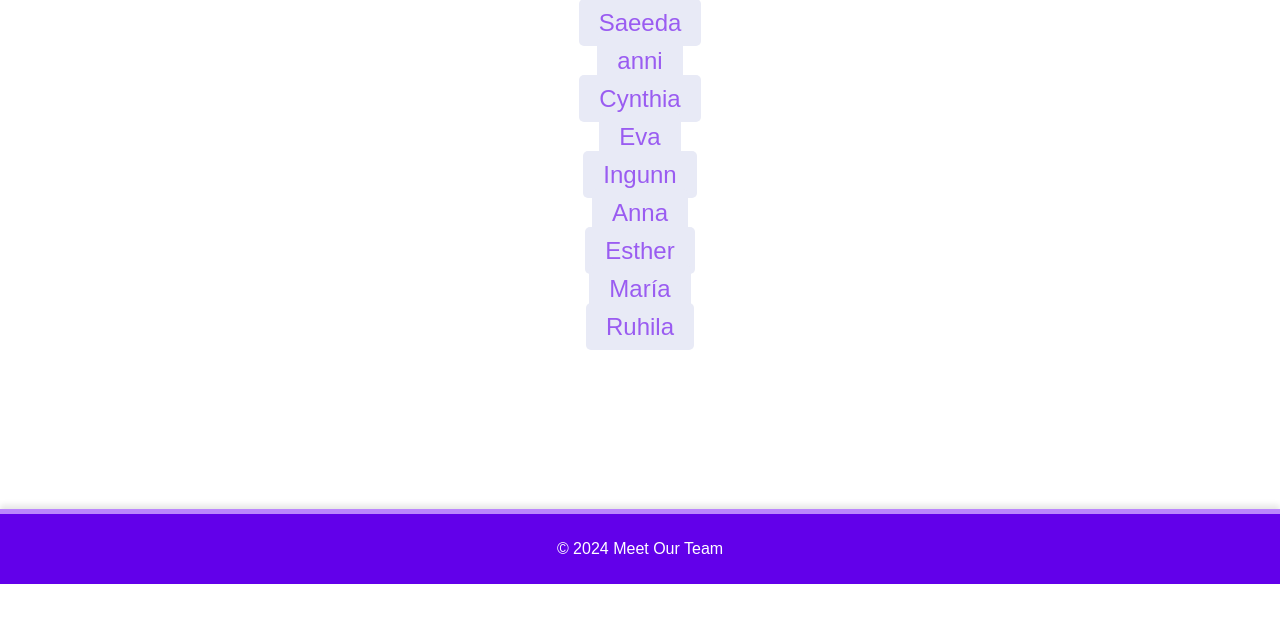
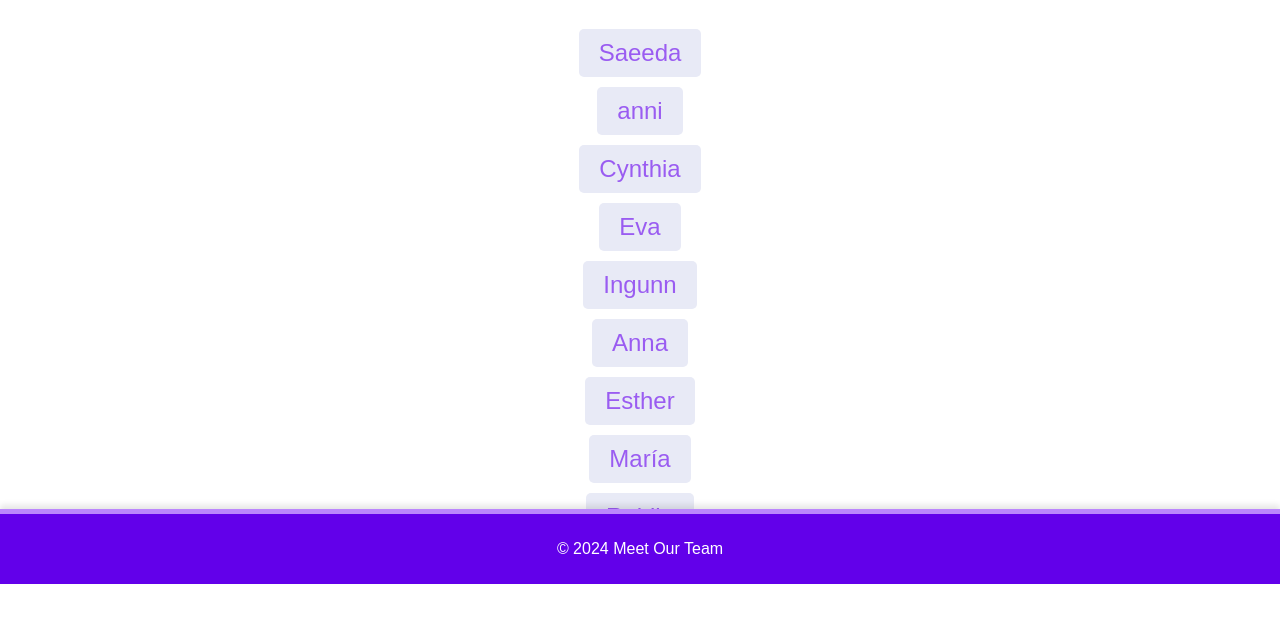
Before and after one commit to SaeSaeeda/StelpurForrita, a plain HTML site: page index.html in a window 1280 px wide. Shown: the part 216-833 px from the top of the page. Before the commit the page ends 800 px from the top, so only its background shows below. Drawn offline with Linux system fonts and the light colour scheme.

Commit message:
update styles

```diff
--- a/assets/style.css
+++ b/assets/style.css
@@ -70,8 +70,9 @@ main {
 
 #profile-list {
     list-style-type: none;
-    padding: 0;
+    padding: 10px;
     text-align: center;
+
 }
 
 #profile-list li {
@@ -85,6 +86,7 @@ main {
     background-color: #e8eaf6;
     padding: 10px 20px;
     border-radius: 5px;
+    display: inline-block;
     transition: background-color 0.3s ease, color 0.3s ease;
 }
 
```
